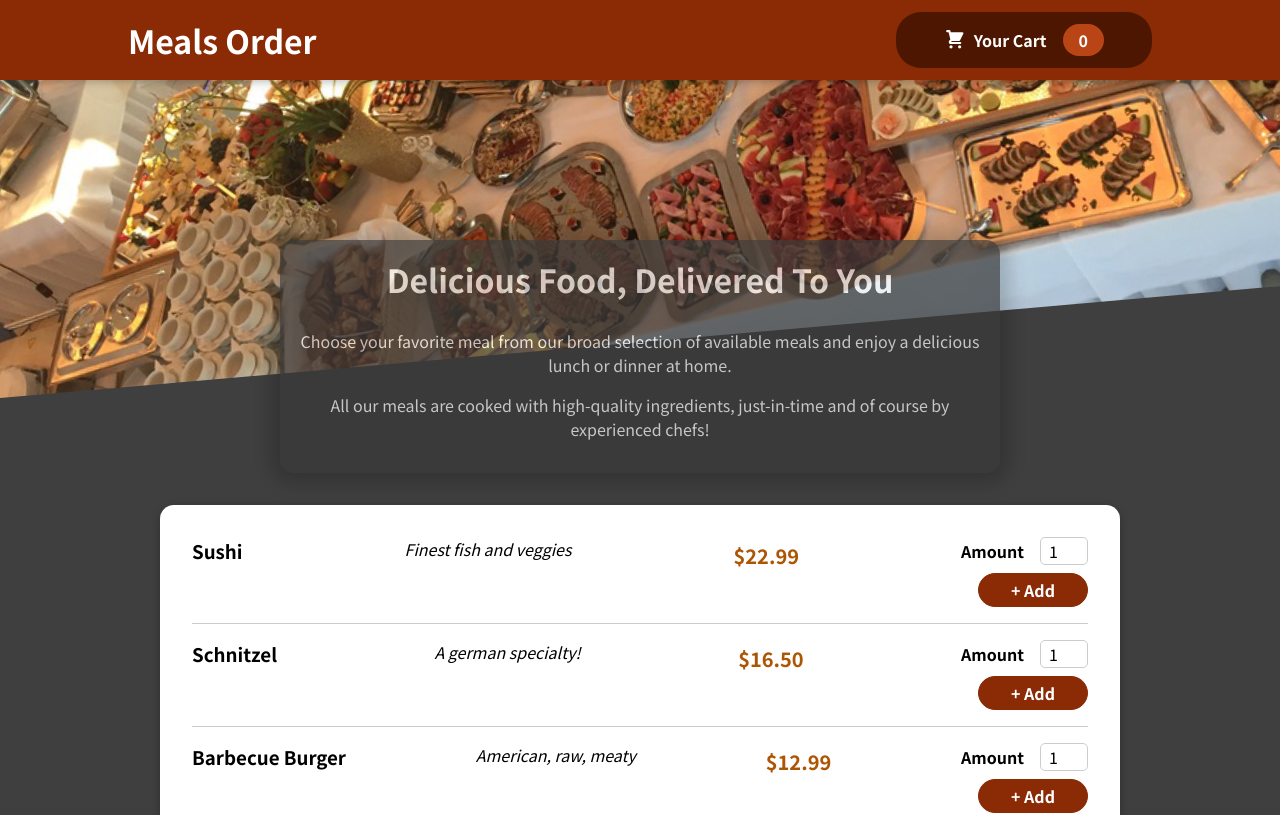
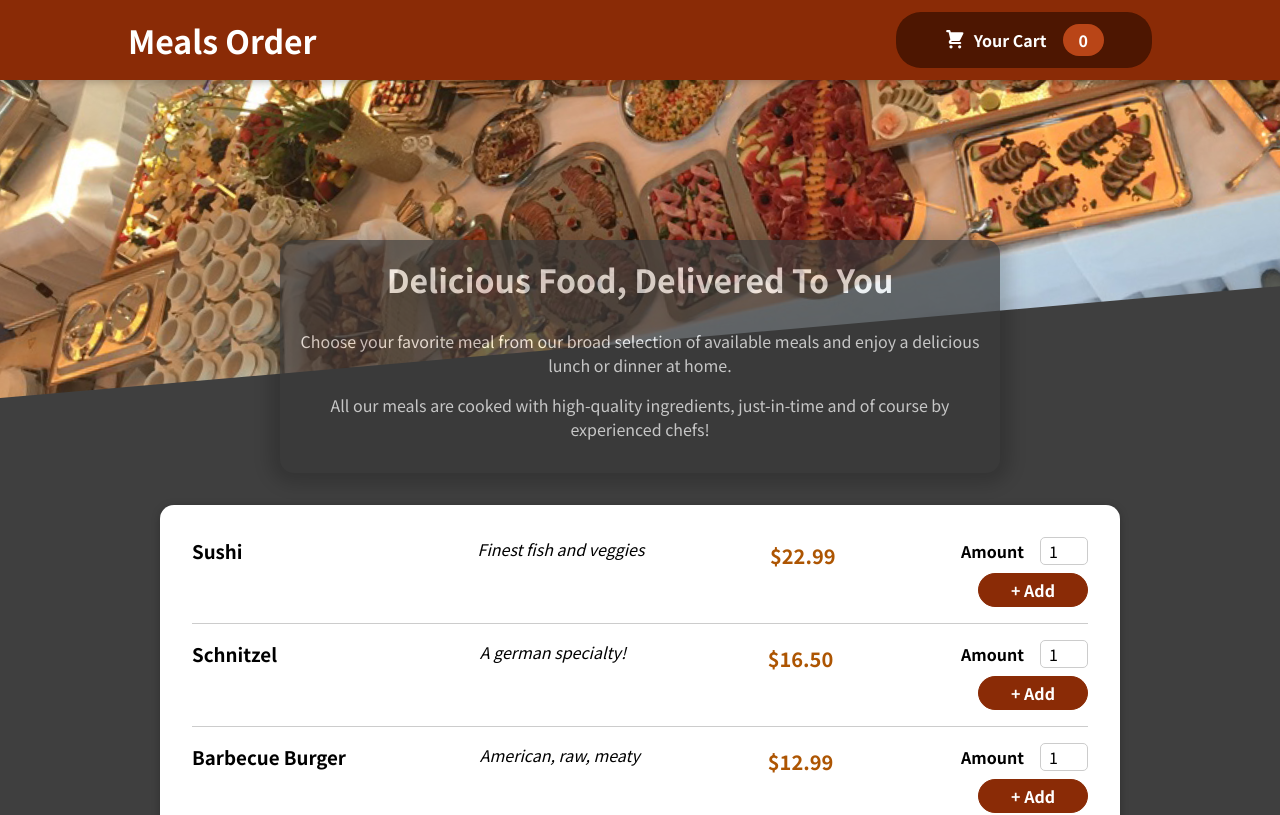
Before and after one commit to gnourt2112000/React_Meal_Order, a React (Create React App) app: page / in a window 1280 px wide. Shown: the top 815 px of the page. Built offline with nearby package versions, Linux system fonts and the light colour scheme.

Commit message:
align MealItem css

```diff
--- a/src/components/Meals/MealItem/MealItem.module.css
+++ b/src/components/Meals/MealItem/MealItem.module.css
@@ -8,10 +8,12 @@
 
 .meal h3 {
   margin: 0 0 0.25rem 0;
+  min-width: 10rem;
 }
 
 .description {
   font-style: italic;
+  min-width: 10rem;
 }
 
 .price {
```
